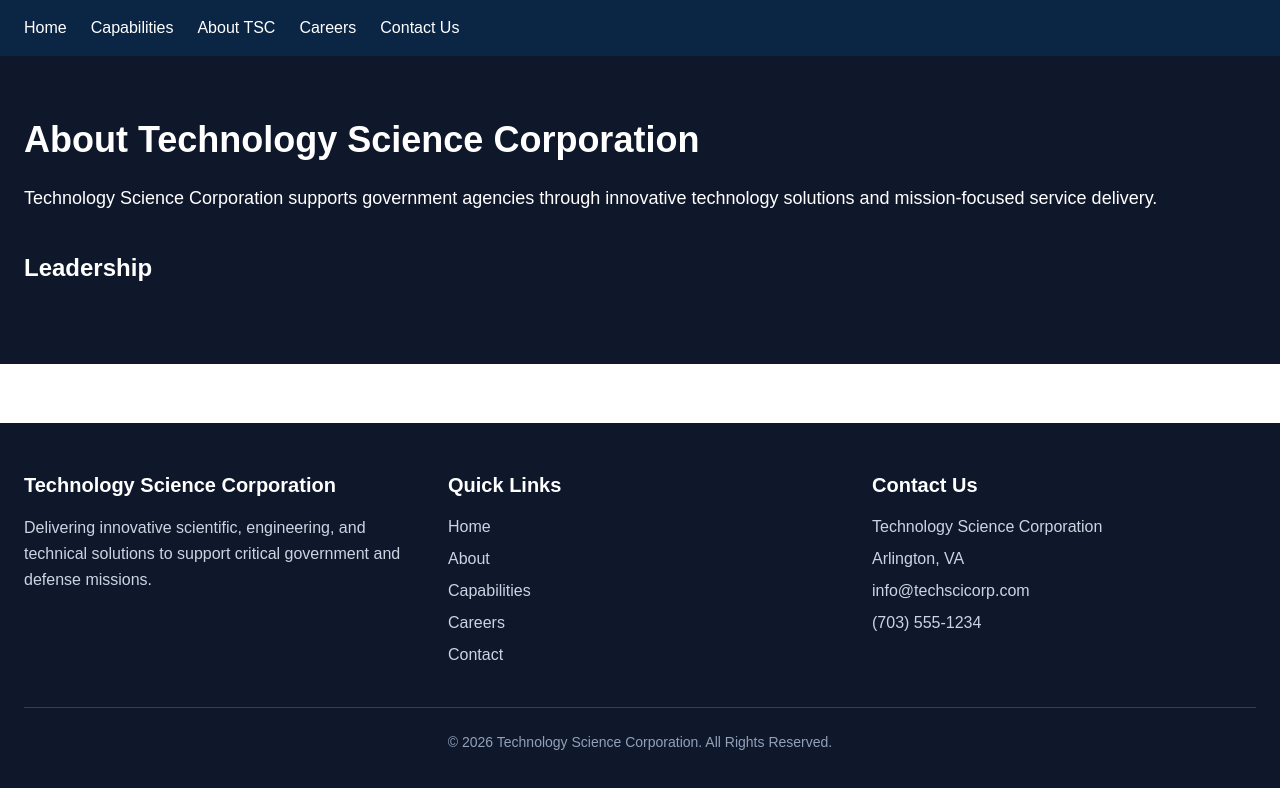
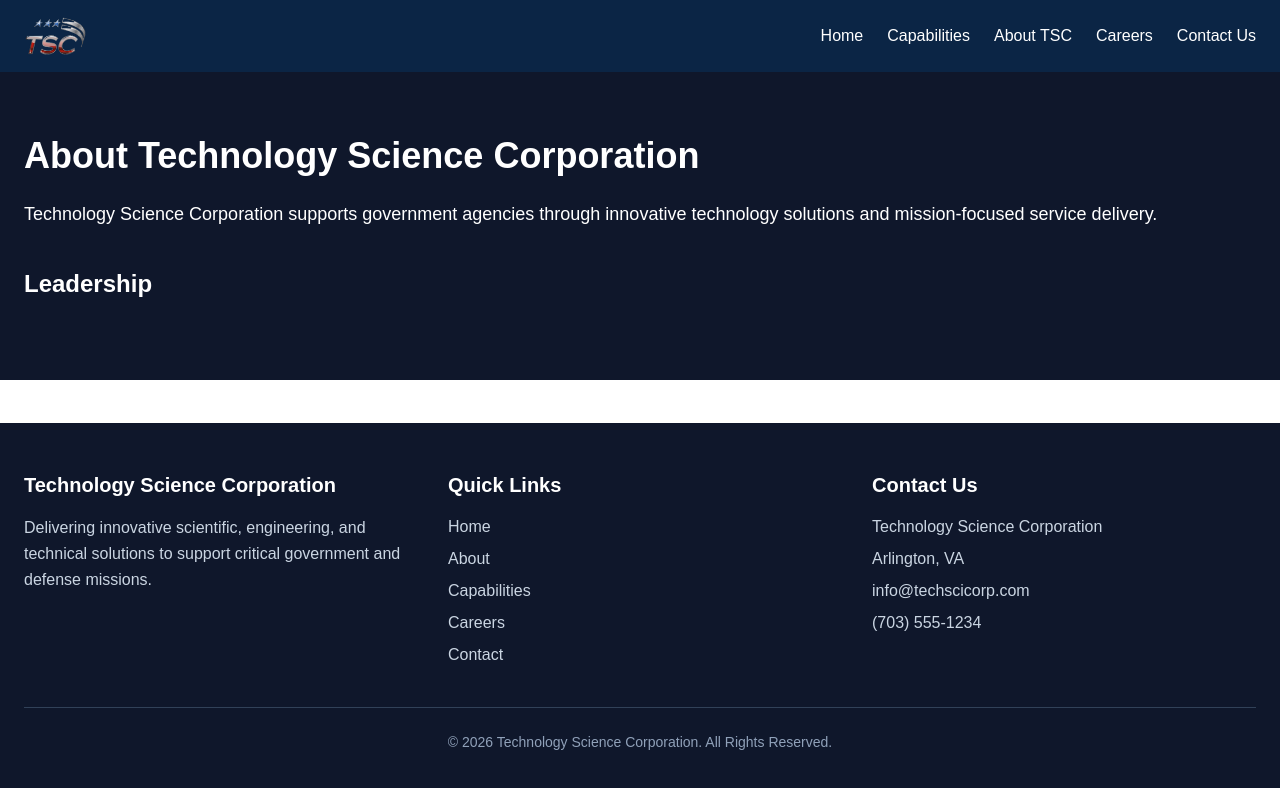
Before and after one commit to techscicorpweb/techscicorp-prod, a Next.js app: page /about in a window 1280 px wide. Shown: the top 788 px of the page. Built offline with nearby package versions, Linux system fonts and the light colour scheme.

Commit message:
TSC logo in Navbar

```diff
--- /dev/null
+++ b/src/components/Navbar - Copy.tsx
@@ -0,0 +1,21 @@
+import Link from "next/link";
+
+export default function Navbar() {
+  return (
+    <nav className="bg-[#0B2545] text-white">
+      <div className="mx-auto max-w-7xl px-6 py-4 flex gap-6">
+
+		<Link href="/.">Home
+		</Link>
+		<Link href="./capabilities">Capabilities
+		</Link>
+		<Link href="./about">About TSC
+		</Link>
+		<Link href="./careers">Careers
+		</Link>
+		<Link href="./contact">Contact Us
+		</Link>
+      </div>
+	</nav>
+  );
+}
--- a/src/components/Navbar.tsx
+++ b/src/components/Navbar.tsx
@@ -1,10 +1,20 @@
 import Link from "next/link";
+import Image from "next/image";
 
 export default function Navbar() {
   return (
     <nav className="bg-[#0B2545] text-white">
-      <div className="mx-auto max-w-7xl px-6 py-4 flex gap-6">
+      <div className="mx-auto max-w-7xl px-6 py-4 flex items-center justify-between gap-6">
 
+        <Image
+          src="/tsc-logo-only-transparent.png"
+          alt="TSC Logo"
+          width={120}
+          height={80}
+          className="h-10 w-auto"
+        />
+
+        <div className="flex gap-6">
           <Link href="/.">Home
           </Link>
           <Link href="./capabilities">Capabilities
@@ -16,6 +26,8 @@ export default function Navbar() {
           <Link href="./contact">Contact Us
           </Link>
         </div>
+
+      </div>
 	</nav>
   );
 }
```
Lines whose indentation alone changed are shown as unchanged.
